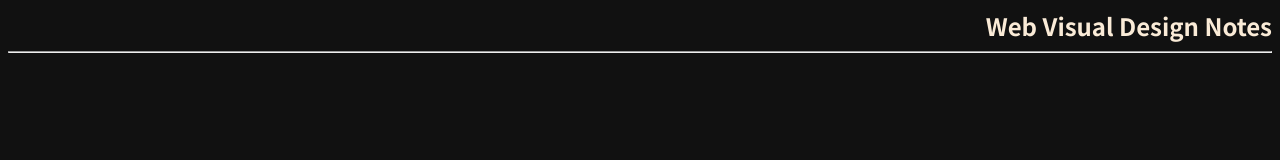
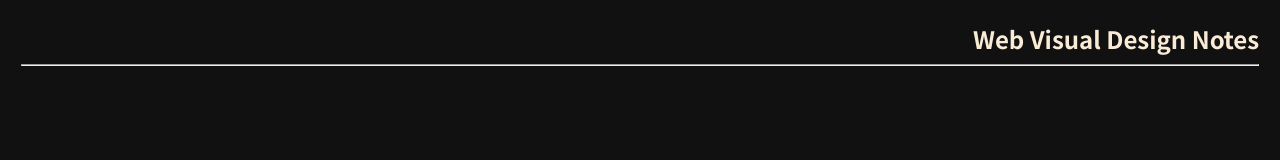
Before and after one commit to csiehsu/csiehsu.github.io, a plain HTML site: page index.html in a window 1280 px wide. Drawn offline with Linux system fonts and the light colour scheme.

Commit message:
little change to css

```diff
--- a/index.html
+++ b/index.html
@@ -1,6 +1,7 @@
 <!DOCTYPE html>
 <html>
 <head>
+    <meta name="viewport" content="width=device-width, initial-scale=1" >
     <link rel="stylesheet" type="text/css" href="style.css">
 </head>
 <body>
--- a/style.css
+++ b/style.css
@@ -6,6 +6,7 @@ body{
     background-color: #111111;
     color: antiquewhite;
     text-align: center;
+    padding: 1%;
 }
 header{
     text-align: right;
```
